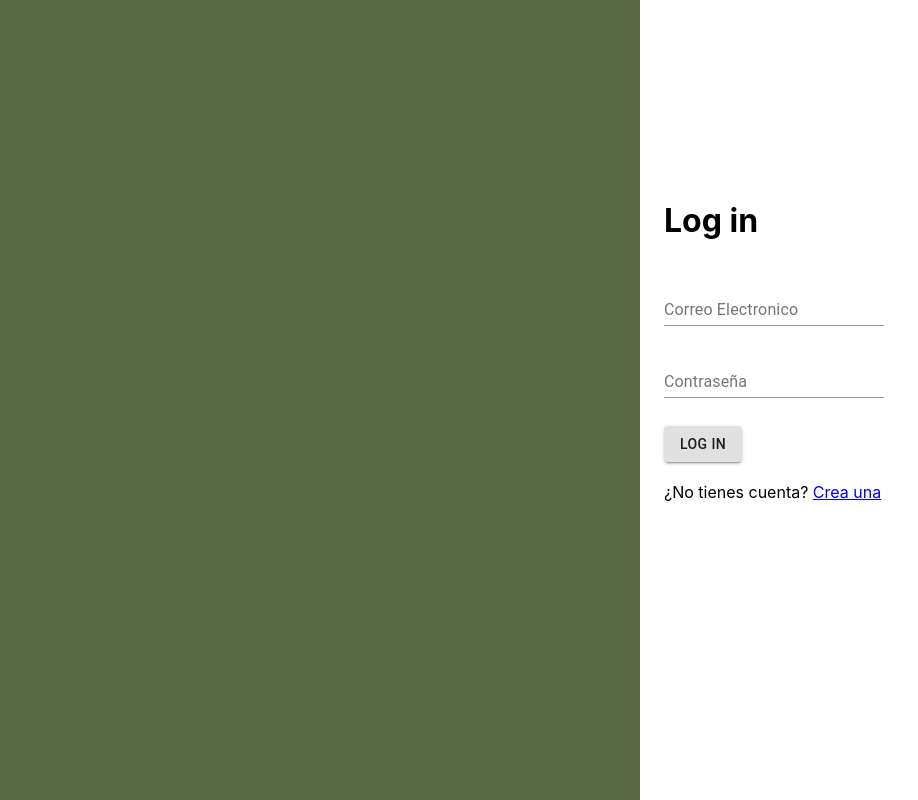
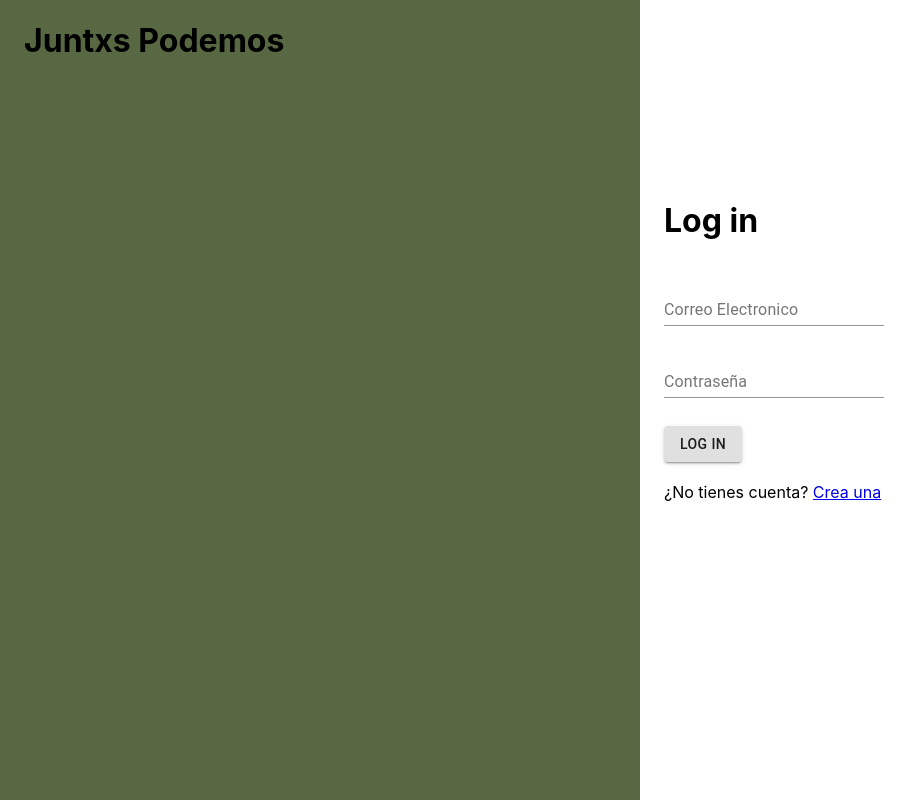
Before and after one commit to carliousgarza/JuntxsPodemosAPIS, a React (Create React App) app in the folder juntxs-podemos/: page / in a window 1280 px wide. Shown: the whole page, without its empty margins (0-918 px from the left). Built offline with nearby package versions, Linux system fonts and the light colour scheme.

Commit message:
pretty + juntxspodemos

```diff
--- a/juntxs-podemos/src/Components/Login.js
+++ b/juntxs-podemos/src/Components/Login.js
@@ -38,7 +38,7 @@ class Login extends Component {
                     .auth()
                     .signInWithEmailAndPassword(this.state.email, this.state.password)
                     .then(u => {
-                this.setState({flagUser: true})
+                        this.setState({ flagUser: true })
                         console.log("SUCCESS LOGGING IN")
                     })
                     .catch(error => {
@@ -82,7 +82,12 @@ class Login extends Component {
     render() {
         return (
             <div>
-                <div id="leftHalf"></div>
+                <div id="leftHalf">
+                    <Container>
+                        <h1>Juntxs Podemos</h1>
+                    </Container>
+
+                </div>
                 <div id="rightHalf">
                     <Container>
                         <br></br>
```
Lines whose indentation alone changed are shown as unchanged.
